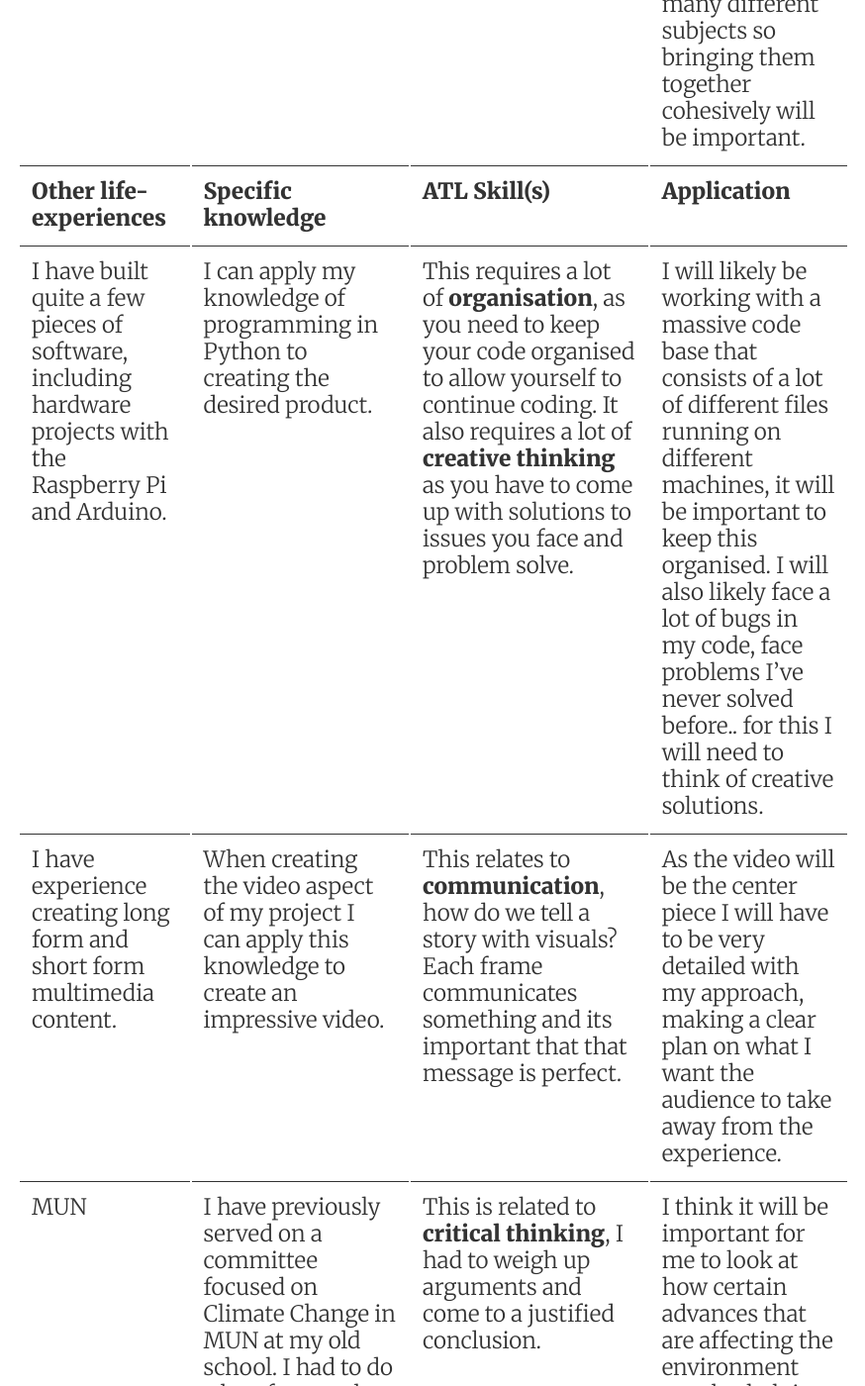
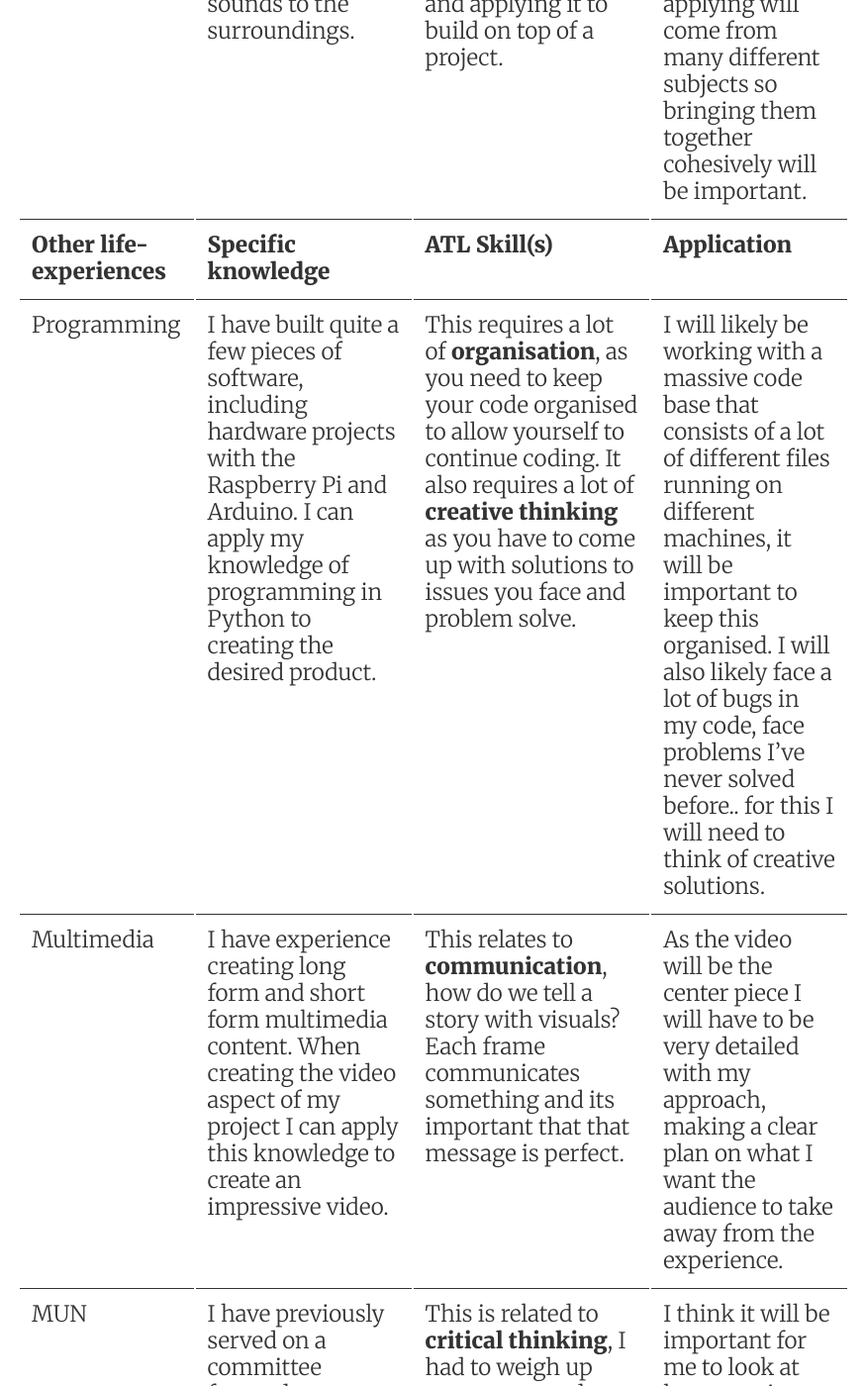
Before and after one commit to sampoder/climatator, a Jekyll site: the page built from journal/_posts/2020-09-10-prior-knowledge.md, in a window 1280 px wide and 1400 px high, scrolled down 2327 px. Shown: the whole window at 99% size, without its empty margins (202-1076 px from the left). Built offline with Jekyll 4.4.1, drawn with Linux system fonts in a browser that asks for light colours.

Commit message:
Update 2020-09-10-prior-knowledge.md

```diff
--- a/journal/_posts/2020-09-10-prior-knowledge.md
+++ b/journal/_posts/2020-09-10-prior-knowledge.md
@@ -15,6 +15,6 @@
 | Design                                                       | During design, I have learnt about the product design cycle and how to structure the creation of a product. I have also learnt specific manufacturing techniques such as laser cutting and 3d printing. | The first piece of knowledge is related to the **organisation** ATL, by learning it I better know how to structure my process. The second piece of information is related to the **creative thinking** ATL, as these are all creative ways to manufacture products. | I will need to be organised during the process as it is a large project that I am undertaking with strict deadlines. Applying my organisation skills will allow me to stay on to top of the task. I will have to apply creative thinking to come up with a unique product that people find fun and interesting. |
 | Music                                                        | In Music, we have learnt about creating immersive sound experiences and matching the sounds to the surroundings. | This is related to the ATL of **Transfer**, as it involves transferring my musical knowledge and applying it to build on top of a project. | I will need to use this ATL a lot during this process as the knowledge that I will be applying will come from many different subjects so bringing them together cohesively will be important. |
 | **Other life-experiences**                                   | **Specific knowledge** | **ATL Skill(s)**| **Application**   |
-| I have built quite a few pieces of software, including hardware projects with the Raspberry Pi and Arduino. | I can apply my knowledge of programming in Python to creating the desired product. | This requires a lot of **organisation**, as you need to keep your code organised to allow yourself to continue coding. It also requires a lot of **creative thinking** as you have to come up with solutions to issues you face and problem solve. | I will likely be working with a massive code base that consists of a lot of different files running on different machines, it will be important to keep this organised. I will also likely face a lot of bugs in my code, face problems I’ve never solved before.. for this I will need to think of creative solutions. |
-| I have experience creating long form and short form multimedia content. | When creating the video aspect of my project I can apply this knowledge to create an impressive video. | This relates to **communication**, how do we tell a story with visuals? Each frame communicates something and its important that that message is perfect. | As the video will be the center piece I will have to be very detailed with my approach, making a clear plan on what I want the audience to take away from the experience. |
+| Programming | I have built quite a few pieces of software, including hardware projects with the Raspberry Pi and Arduino.  I can apply my knowledge of programming in Python to creating the desired product. | This requires a lot of **organisation**, as you need to keep your code organised to allow yourself to continue coding. It also requires a lot of **creative thinking** as you have to come up with solutions to issues you face and problem solve. | I will likely be working with a massive code base that consists of a lot of different files running on different machines, it will be important to keep this organised. I will also likely face a lot of bugs in my code, face problems I’ve never solved before.. for this I will need to think of creative solutions. |
+| Multimedia | I have experience creating long form and short form multimedia content. When creating the video aspect of my project I can apply this knowledge to create an impressive video. | This relates to **communication**, how do we tell a story with visuals? Each frame communicates something and its important that that message is perfect. | As the video will be the center piece I will have to be very detailed with my approach, making a clear plan on what I want the audience to take away from the experience. |
 | MUN | I have previously served on a committee focused on Climate Change in MUN at my old school. I had to do a lot of research into the topic. I learnt the economic costs of turning around climate change, why we should take a lot of action and why we shouldn't. I was able to see both sides of the argument. | This is related to **critical thinking**, I had to weigh up arguments and come to a justified conclusion. | I think it will be important for me to look at how certain advances that are affecting the environment are also helping people massively in the short term. I’ll have to learn how this can be overcome whilst not ruining people’s lives. Throughout this, I will have to weigh up the pros and cons of each thing proposed. |
```
